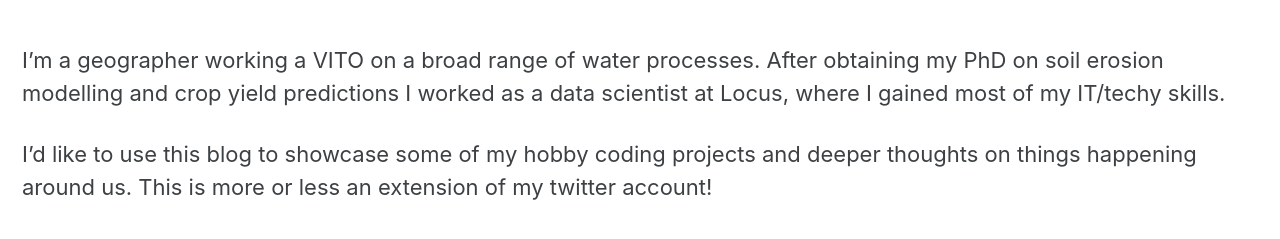
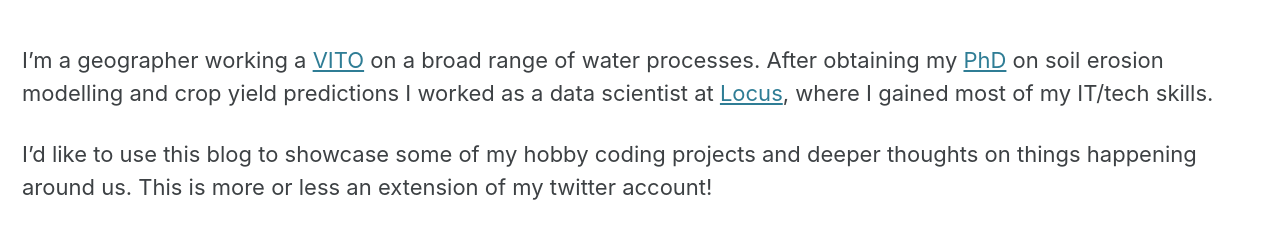
Before and after one commit to MaartenVL/MaartenVL.github.io, a Jekyll site: the page built from _pages/aboutme.md, in a window 1280 px wide. Shown: the part 389-628 px from the top of the page. Built offline with Jekyll 4.4.1, drawn with Linux system fonts in a browser that asks for light colours; cached includes are drawn as plain includes; nearby versions of some CDN libraries.

Commit message:
spelling and links

```diff
--- a/_pages/aboutme.md
+++ b/_pages/aboutme.md
@@ -10,7 +10,7 @@ header:
 excerpt: "Maarten Van Loo"
 ---
 
-I'm a geographer working a VITO on a broad range of water processes. After obtaining my PhD on soil erosion modelling and crop yield predictions I worked as a data scientist at Locus, where I gained most of my IT/techy skills.
+I'm a geographer working a [VITO](https://vito.be/en) on a broad range of water processes. After obtaining my [PhD](https://limo.libis.be/primo-explore/fulldisplay?docid=LIRIAS1740010&context=L&vid=Lirias&search_scope=Lirias&tab=default_tab&lang=en_US&fromSitemap=1) on soil erosion modelling and crop yield predictions I worked as a data scientist at [Locus](https://locus.earth/), where I gained most of my IT/tech skills.
 
 I'd like to use this blog to showcase some of my hobby coding projects and deeper thoughts on things happening around us. This is more or less an extension of my twitter account!
 
--- a/index.html
+++ b/index.html
@@ -15,7 +15,7 @@ feature_row:
   - image_path: /assets/images/flock_1.gif
     alt: "placeholder image 2"
     title: "Counting people"
-    excerpt: "Covid19 people tracking fears"
+    excerpt: "COVID-19 people tracking fears"
     url: /counting-people
     btn_label: "Read More"
     btn_class: "btn--inverse"
```
Also changed, not shown: _posts/2020-06-13-counting-people.md (+2 -2 lines).
